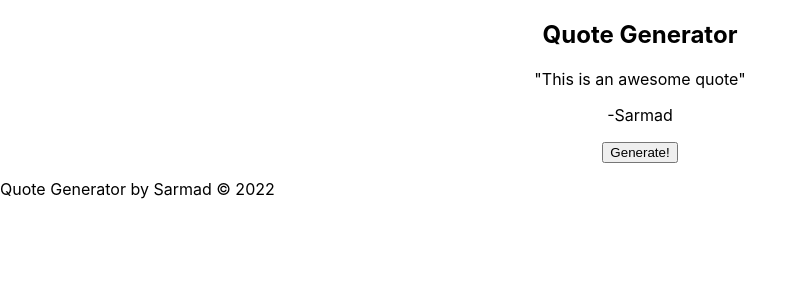
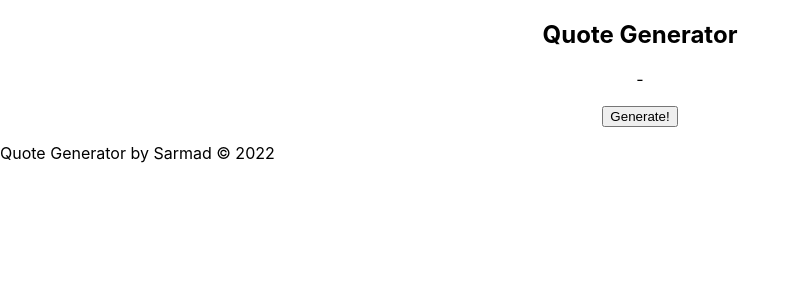
Before and after one commit to ahsarmad/QuoteGenerator, a React (Create React App) app: page / in a window 1280 px wide. Shown: the top 300 px of the page, without its empty margins (0-806 px from the left). Built offline with nearby package versions, Linux system fonts and the light colour scheme.

Commit message:
set up randomizer function to generate random quotes from data component

```diff
--- a/src/components/Quotes.js
+++ b/src/components/Quotes.js
@@ -3,8 +3,8 @@ import React from "react";
 const Quotes = ({ data }) => {
   return (
     <div>
-      <blockquote>{data[0].quote}</blockquote>
-      <p>-{data[0].name}</p>
+      <blockquote>{data.quote}</blockquote>
+      <p>-{data.name}</p>
     </div>
   );
 };
```
